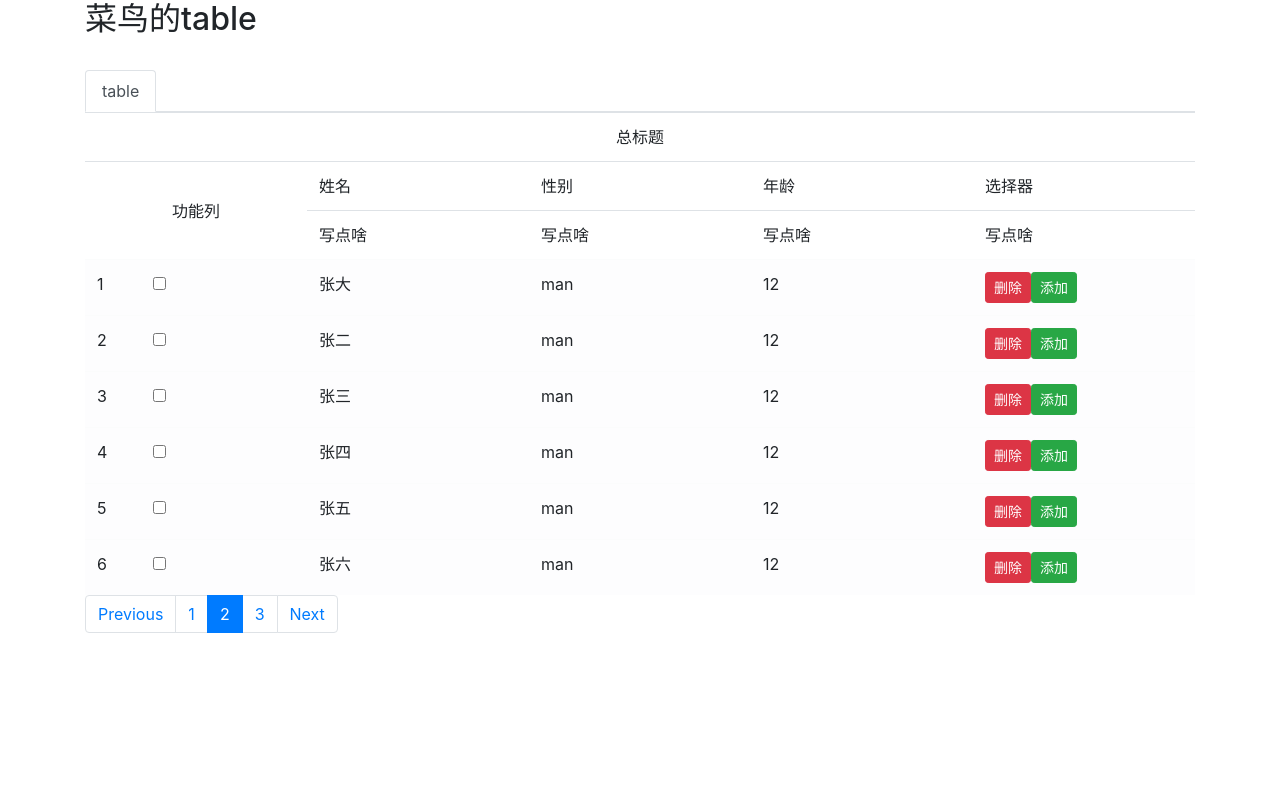
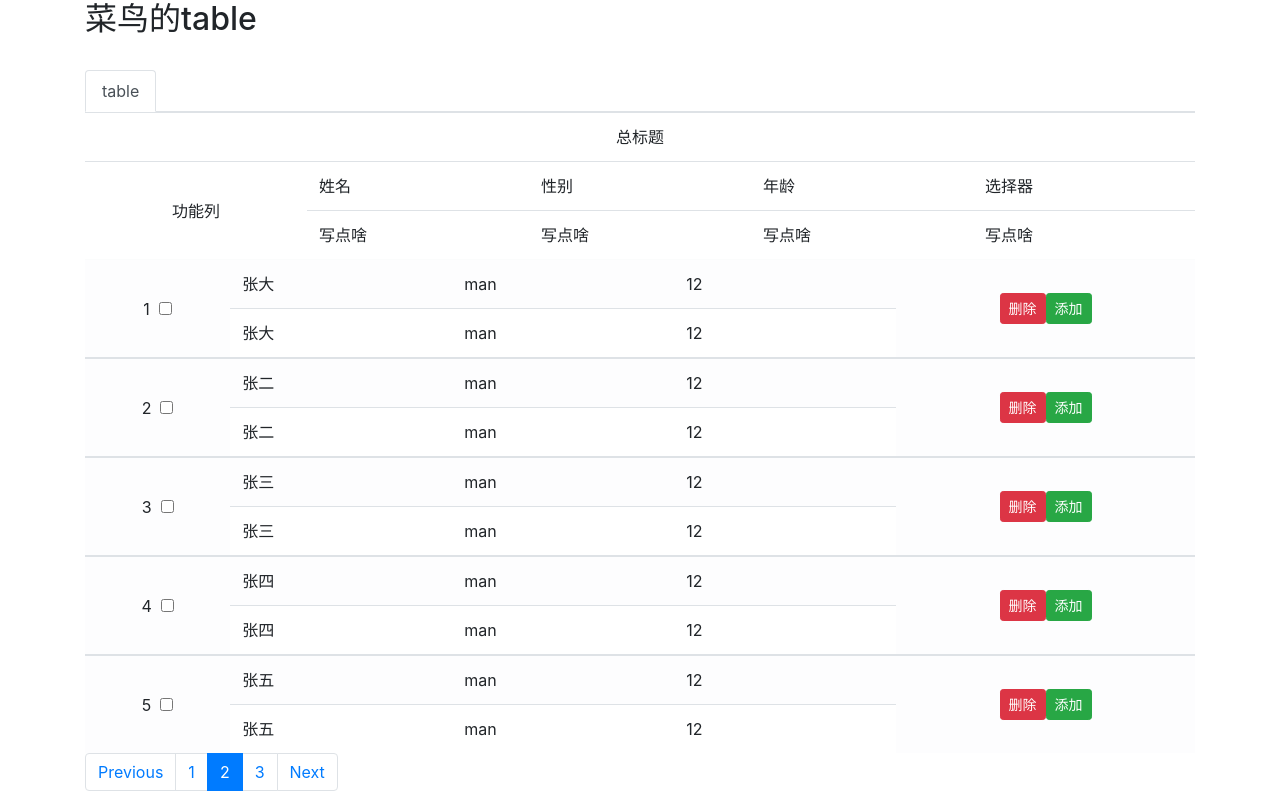
Before and after one commit to Smile8547/angular-nine, an Angular app: page /table in a window 1280 px wide. Built offline with nearby package versions, Linux system fonts and the light colour scheme.

Commit message:
实现数据共享

```diff
--- a/src/app/table-demo/table-demo.component.html
+++ b/src/app/table-demo/table-demo.component.html
@@ -1,5 +1,5 @@
-<app-table [tableList]="tableList" [tableHeader]="tableheader" [zScroll]="{ x: '1200px', y: '240px' }">
-    <thead class="thead-light">
+<app-table #tableDemo [tableList]="tableList" [tableHeader]="tableheader" [zScroll]="{ x: '1200px', y: '240px' }">
+    <thead>
         <tr>
             <td colspan="5" style="text-align: center;">总标题
             </td>
@@ -18,19 +18,23 @@
             <td width="20% "> 写点啥　 </td>
         </tr>
     </thead>
-    <tbody>
-        <tr class="table-light" *ngFor="let item of tableList; let i = index">
-            <td style="width: 5%;">{{i+1}}</td>
-            <td style="width: 15%;"><input type="checkbox" class="checkbox"></td>
+    <tbody *ngFor="let item of tableDemo.data; let i = index">
+        <tr class="table-light">
+            <td style="width: 20%;" style="text-align: center;vertical-align:middle;display:table-cell;" rowspan="2">{{i+1}}&nbsp; <input type="checkbox" class="checkbox"></td>
             <td style="width: 20%;">{{item.name}}</td>
             <td style="width: 20%;">{{item.sex}}</td>
             <td style="width: 20%;">{{item.age}}</td>
-            <td style="width: 20%;">
+            <td style="width: 20%;" style="text-align: center;vertical-align:middle;display:table-cell;" rowspan="2">
                 <button appCheckboxDir checkNum="{{i}}" type="button" class="btn btn-danger btn-sm">
                     删除
                 </button>
                 <button type="button" class="btn btn-success btn-sm">添加</button>
             </td>
         </tr>
+        <tr>
+            <td style="width: 20%;">{{item.name}}</td>
+            <td style="width: 20%;">{{item.sex}}</td>
+            <td style="width: 20%;">{{item.age}}</td>
+        </tr>
     </tbody>
 </app-table>
--- a/src/app/table/table.component.ts
+++ b/src/app/table/table.component.ts
@@ -1,4 +1,4 @@
-import { Component, OnInit, Input, ChangeDetectorRef, TemplateRef } from '@angular/core';
+import { Component, OnInit, Input, ChangeDetectorRef, TemplateRef, Output } from '@angular/core';
 import { TableService } from '../table.service';
 import { takeUntil } from 'rxjs/operators';
 import { Subject } from 'rxjs';
@@ -15,6 +15,7 @@ export class TableComponent implements OnInit {
   @Input() tableTemplate: boolean = false;
   @Input() serial: boolean = true;
   @Input() zScroll: { x?: string | null; y?: string | null } = { x: null, y: null };
+  @Output() data: any[];
 
   public scrollX: string;
   public scrollY: string;
@@ -39,6 +40,9 @@ export class TableComponent implements OnInit {
       this.tablebodyTemplate = bodyTemplate;
       this.cdr.markForCheck();
     });
+
+    this.data = this.tableList.slice(0, 5);
+    console.log(this.data);
   }
 
 }
```
